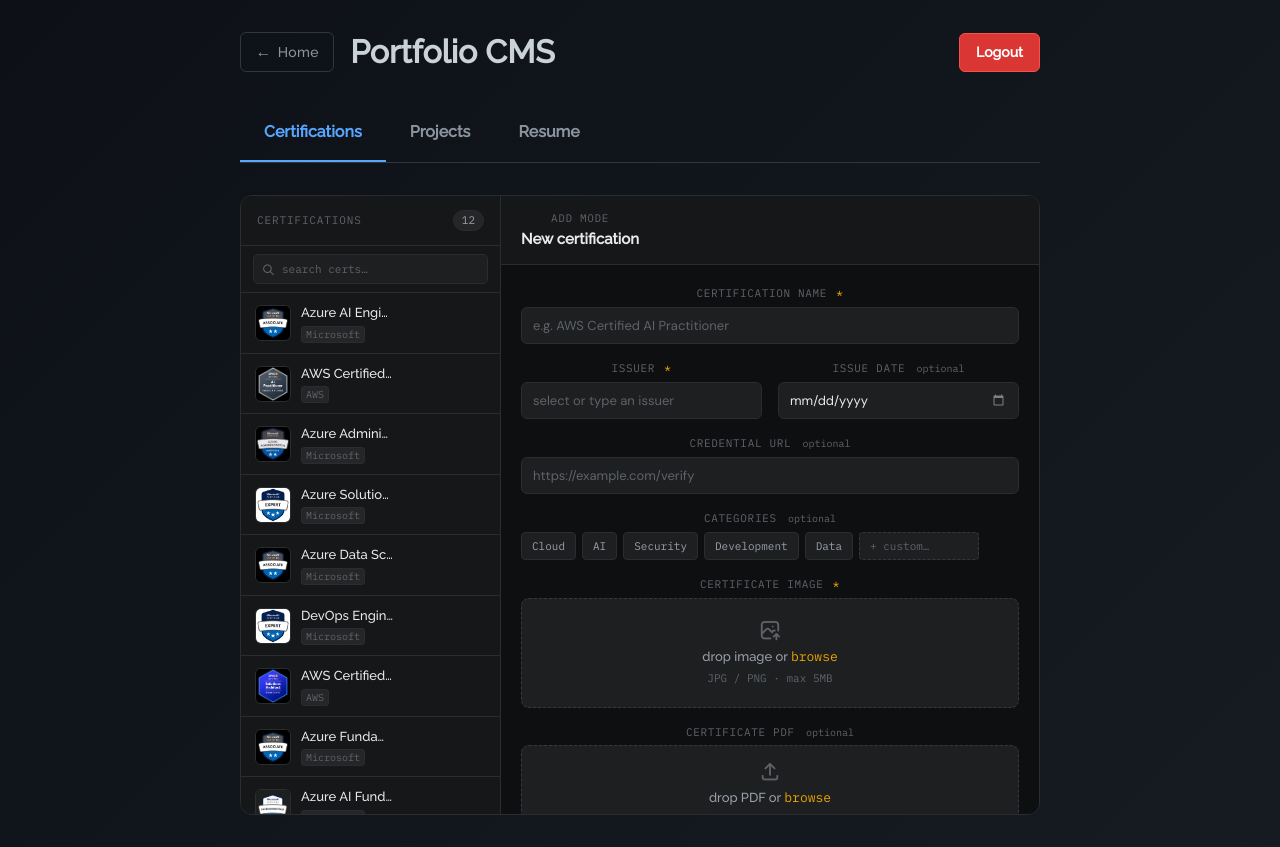
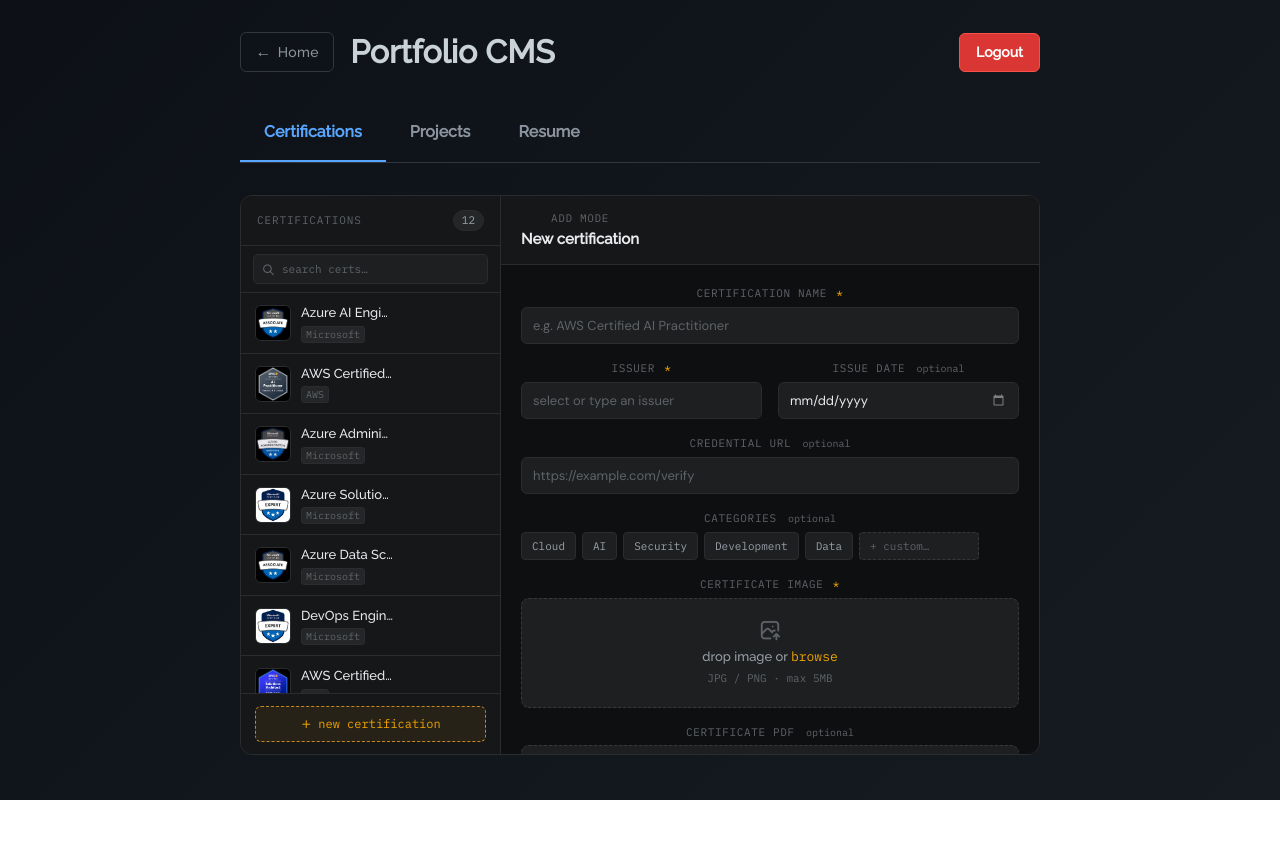
Before and after one commit to chiragdhunna/chiragdhunna.github.io, a React (Vite) app: page /admin in a window 1280 px wide. Both pictures are taken after typing "Sample123" into the empty fields and a click on the button "Sign in". After the commit the page ends 800 px from the top, so only its background shows below. Built offline with nearby package versions, Linux system fonts and the light colour scheme.

Commit message:
fix(admin): constrain .proj-main inside .cms-shell grid so the form panel can scroll

```diff
--- a/src/components/Admin/AdminDashboard.css
+++ b/src/components/Admin/AdminDashboard.css
@@ -418,7 +418,8 @@
 .cms-shell {
   display: grid;
   grid-template-columns: 260px 1fr;
-  height: 620px; /* fixed height so sidebar can scroll within it */
+  grid-template-rows: minmax(0, 1fr);
+  height: clamp(560px, calc(100vh - 260px), 760px);
   border: 1px solid #2a2c2f;
   border-radius: 12px;
   overflow: hidden;
@@ -681,6 +682,9 @@
   background: #0e0f11;
   display: flex;
   flex-direction: column;
+  min-height: 0;
+  min-width: 0;
+  overflow: hidden;
 }
 
 .main-topbar {
```
